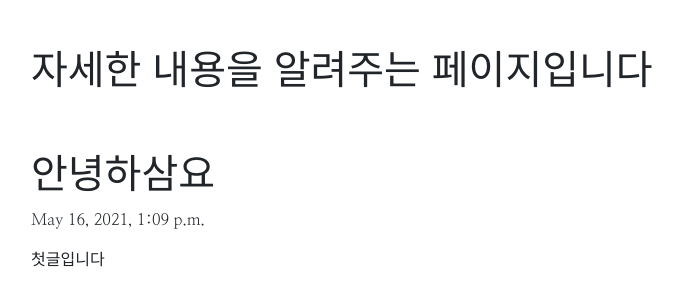
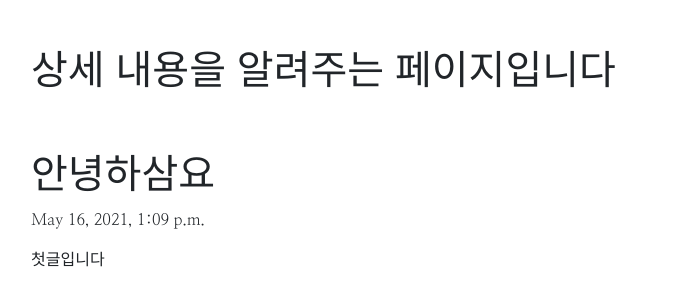
Before and after one commit to Ariel-Ha/Ha-Yeon-Jin, a Django app: page /blog/1 in a window 1280 px wide. Shown: the part 70-376 px from the top of the page, without its empty margins (51-734 px from the left). Run offline with Django 3.2, Linux system fonts and the light colour scheme; data comes from the database, SQL or seed files in the repository.

Commit message:
[REFACT] change phrase

```diff
--- a/blogproject/blogapp/templates/detail.html
+++ b/blogproject/blogapp/templates/detail.html
@@ -5,7 +5,7 @@
 <div class="container">
 
     <br><br>
-    <h1>자세한 내용을 알려주는 페이지입니다</h1>
+    <h1>상세 내용을 알려주는 페이지입니다</h1>
     <br><br>
 
     <h1>{{details.title}}</h1>
```
